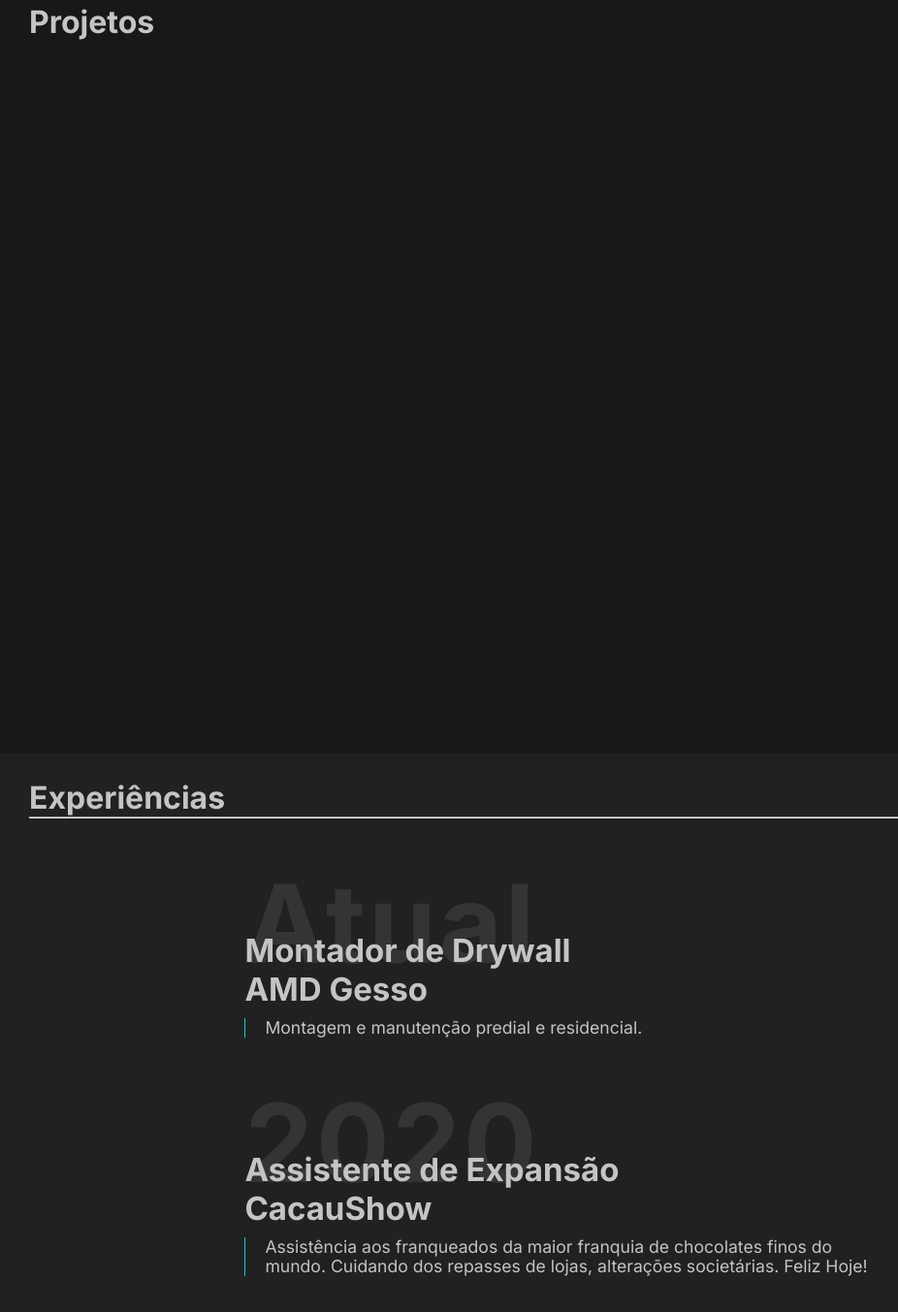
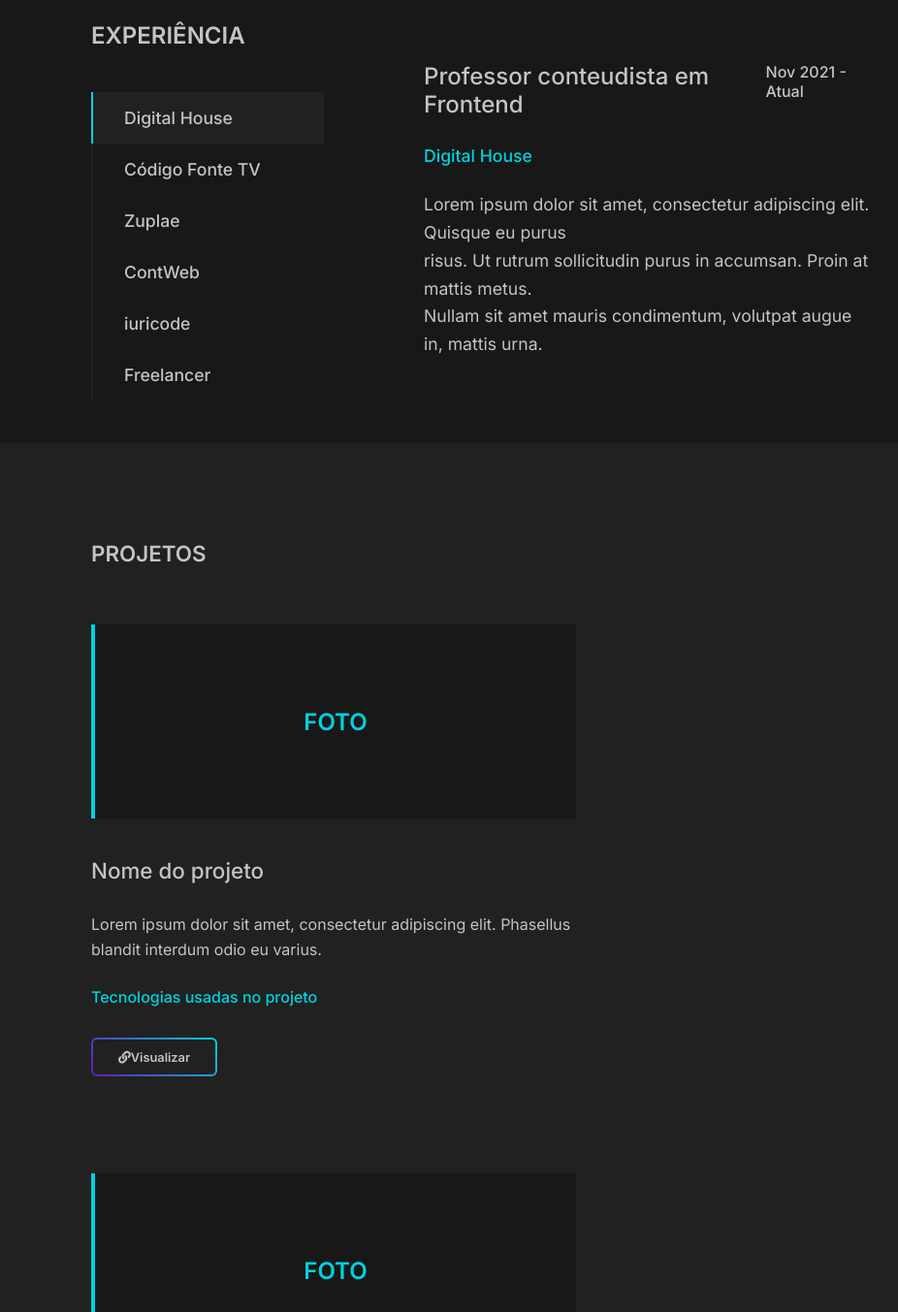
Before and after one commit to gabazevdo/portifolio, a plain HTML site: page index.html in a window 1280 px wide. Shown: the part 1447-2800 px from the top of the page at 97% size, without its empty margins (98-1024 px from the left). Drawn offline with nearby package versions, Linux system fonts and the light colour scheme.

Commit message:
Desafio quase finalizado

```diff
--- a/css/style.css
+++ b/css/style.css
@@ -16,9 +16,9 @@
 }
 
 .light-mode:root {
-  --primary: #e6e8eb;
-  --primary-Opacity: #e6e8eba6;
-  --secundary: #fbfcfc;
+  --primary: #fbfcfc;
+  --primary-Opacity: #fbfcfca6;
+  --secundary: #e6e8eb;
 
   --color-text-primary: #0e0e0e;
   --color-text-secundary: #223858;
@@ -113,7 +113,7 @@ header h3:hover {
 }
 
 #menu ul li a:hover {
-  color: #686464;
+  color: var(--colorPink);
   border-bottom: 3px solid var(--color-text-secundary);
 }
 
@@ -174,7 +174,7 @@ header h3:hover {
 
 #gabazevdo > span {
   max-height: 100vh;
-  opacity: 0.2;
+  opacity: 0.5;
   max-width: 100%;
   line-height: 80%;
   font-size: 35rem;
@@ -194,6 +194,12 @@ section {
   width: 100%;
   height: 90vh;
   margin-top: 5%;
+  background-image: url(../img/Looper\ BG.svg);
+  background-repeat: no-repeat;
+  background-position: 700px;
+
+  background-size: 75%;
+  position: relative;
 }
 
 .apresentacaoHome {
@@ -205,7 +211,6 @@ section {
   font-size: 5rem;
   margin-top: 2%;
   color: var(--color-text-secundary);
-  text-transform: uppercase;
 }
 
 .apresentacaoHome > h2 > h3 {
@@ -284,6 +289,7 @@ a {
 #sobre {
   background-color: var(--secundary);
   height: 80vh;
+  padding: 0 15%;
   width: 100%;
 
   display: flex;
@@ -298,8 +304,6 @@ a {
   justify-content: space-between;
   height: 100%;
   width: 100%;
-  padding-right: 20%;
-  border-right: 10px solid var(--primary);
 }
 
 .minha-foto {
@@ -354,56 +358,182 @@ a {
 /* Projetos */
 
 #projetos {
+  background-color: var(--secundary);
+  height: auto;
+  width: 100%;
+  display: flex;
+  flex-direction: column;
+  padding: 0 15%;
+}
+
+.projects h2 {
+  text-transform: uppercase;
+  font-size: 1.4rem;
+  font-weight: 600;
+  margin-top: 100px;
+  margin-bottom: 60px;
+}
+
+.cards {
+  max-width: 100%;
+  display: flex;
+  flex-wrap: wrap;
+  justify-content: space-between;
+  gap: 20px;
+}
+
+.cards .card {
+  max-width: 500px;
+}
+
+.card-img {
+  max-width: 500px;
+  height: 200px;
   background-color: var(--primary);
-  height: 100vh;
-  width: 100%;
+  border-left: 4px solid var(--color-text-secundary);
+  display: flex;
+  justify-content: center;
+  align-items: center;
+  margin-bottom: 40px;
+  font-size: 1.5rem;
+  font-weight: 600;
+  color: var(--color-text-secundary);
+}
+
+.cards .card h3 {
+  font-size: 1.4rem;
+  font-weight: 500;
+  margin-bottom: 30px;
+}
+
+.cards .card p {
+  font-size: 1rem;
+  font-weight: 400;
+  line-height: 1.6rem;
+  margin-bottom: 26px;
+  color: var(--gray-light);
+}
+
+.cards .card span {
+  display: block;
+  font-size: 1rem;
+  font-weight: 500;
+  margin-bottom: 32px;
+  color: var(--color-text-secundary);
+}
+
+.card button {
+  width: 130px;
+  height: 40px;
+  color: var(--color-text-primary);
+  z-index: 1;
+  border-radius: 6px;
+  position: relative;
+  background: linear-gradient(
+    45deg,
+    var(--colorPurple),
+    var(--color-text-secundary)
+  );
+  border: 0;
+  margin-bottom: 80px;
+  font-size: 0.8rem;
+  font-weight: 600;
+}
+
+.cards .card button::before {
+  background: var(--secundary);
+  content: "";
+  position: absolute;
+  z-index: -1;
+  inset: 2px;
+  border-radius: 4px;
 }
 
 /* Experiencia */
 #experiencia {
+  display: flex;
+  align-items: center;
+  background-color: var(--primary);
+  height: 60vh;
+  width: 100%;
+  padding: 0 15%;
+}
+
+.content {
+  display: flex;
+  gap: 103px;
+  align-items: center;
+  width: 90%;
+}
+
+.left h2 {
+  text-transform: uppercase;
+  font-weight: 600;
+  margin-bottom: 44px;
+}
+
+.left ul {
+  display: flex;
+  flex-direction: column;
+  list-style-type: none;
+  width: 15rem;
+}
+
+.left li {
+  font-size: 1.1rem;
+  font-weight: 500;
+  cursor: pointer;
+  display: flex;
+  padding: 1rem 2rem;
+  border-left: 2px solid var(--secundary);
+  transition: all 0.5s;
+}
+
+.left li:nth-child(1) {
+  border-left: 2px solid var(--color-text-secundary);
   background-color: var(--secundary);
-  height: auto;
+}
+
+.left li:hover {
+  border-left: 2px solid var(--color-text-secundary);
+  background-color: var(--secundary);
+}
+
+.right {
+  display: flex;
+  flex-direction: column;
   width: 100%;
 }
 
-.experiencia {
-  font-size: 2rem;
+.right .title {
+  display: flex;
+  justify-content: space-between;
+  align-items: flex-start;
+  margin-bottom: 28px;
 }
 
-.timeline {
-  width: 80%;
-  margin-left: 10%;
-  margin-bottom: 40px;
+.right .title h2 {
+  font-size: 1.5rem;
+  font-weight: 500;
 }
 
-hr {
-  color: var(--colorPink);
+.right .title span {
+  font-size: 1rem;
+  font-weight: 500;
 }
 
-.timeline .column {
-  margin: 40px 40px 40px 120px;
+.right .tag {
+  font-size: 1.1rem;
+  font-weight: 500;
+  margin-bottom: 26px;
+  color: var(--color-text-secundary);
 }
 
-.timeline .column .title h3 {
-  font-size: 7rem;
-  color: rgba(110, 110, 110, 0.25);
-  letter-spacing: 3px;
-}
-
-.timeline .column .title h2 {
-  margin-top: -60px;
-  font-size: 33px;
-}
-
-.timeline .column .description p {
+.right p {
   font-size: 1.1rem;
-  line-height: 20px;
-  margin-left: 20px;
-  margin-top: 10px;
-}
-
-.timeline .column .description {
-  border-left: 1px solid var(--color-text-secundary);
+  font-weight: 400;
+  line-height: 1.8rem;
+  color: var(--gray-light);
 }
 
 /* Contato */
@@ -441,7 +571,7 @@ textarea {
 
   border-radius: 50px;
   background: linear-gradient(145deg, var(--primary), var(--secundary));
-  box-shadow: 20px 20px 60px var(--primary), -20px -20px 60px var(--secundary);
+  box-shadow: 20px 20px 60px var(--primary);
 }
 
 form {
@@ -465,8 +595,8 @@ select,
 textarea {
   background: none;
   border: none;
-  border-bottom: solid 2px #474544;
-  color: #474544;
+  border-bottom: solid 2px var(--color-text-primary);
+  color: var(--colorPurple);
   font-size: 1em;
   font-weight: 600;
   letter-spacing: 1px;
@@ -503,7 +633,8 @@ textarea:focus {
 }
 
 select {
-  background: url("https://cdn4.iconfinder.com/data/icons/ionicons/512/icon-ios7-arrow-down-32.png") no-repeat right;
+  background: url("https://cdn4.iconfinder.com/data/icons/ionicons/512/icon-ios7-arrow-down-32.png")
+    no-repeat right;
   color: var(--color-text-secundary);
 
   outline: none;
@@ -539,27 +670,28 @@ textarea {
   color: var(--color-text-secundary);
 }
 
-#form_button {
-  background: none;
-  border: solid 2px #474544;
-  color: #474544;
+.submit button {
+  width: 130px;
+  height: 40px;
+  color: var(--color-text-primary);
+  z-index: 1;
+  border-radius: 6px;
+  position: relative;
+  background: linear-gradient(45deg, var(--colorPink), var(--colorPurple));
+  border: 0;
+  margin-bottom: 80px;
+  font-size: 1rem;
+  font-weight: 600;
   cursor: pointer;
-  display: inline-block;
-  font-size: 0.875em;
-  font-weight: bold;
-  outline: none;
-  padding: 20px 35px;
-  text-transform: uppercase;
-  -webkit-transition: all 0.3s;
-  -moz-transition: all 0.3s;
-  -ms-transition: all 0.3s;
-  -o-transition: all 0.3s;
-  transition: all 0.3s;
 }
 
-#form_button:hover {
-  background: #474544;
-  color: #f2f3eb;
+.submit button::before {
+  background: var(--secundary);
+  content: "";
+  position: absolute;
+  z-index: -1;
+  inset: 2px;
+  border-radius: 4px;
 }
 
 footer {
--- a/index.html
+++ b/index.html
@@ -10,6 +10,7 @@
       href="./img/fotoefeitos.com_-removebg-preview.png"
     />
 
+    <link href="https://unpkg.com/aos@2.3.1/dist/aos.css" rel="stylesheet" />
     <link
       rel="stylesheet"
       href="https://cdnjs.cloudflare.com/ajax/libs/font-awesome/5.11.2/css/all.min.css"
@@ -45,9 +46,14 @@
       </div>
 
       <section id="home">
-        <div class="apresentacaoHome">
+        <div class="apresentacaoHome"
+        data-aos="fade-zoom-in"
+     data-aos-easing="ease-in-back"
+     data-aos-delay="300"
+     data-aos-offset="0"
+     >
           <h2>Olá, eu sou</h2>
-          <h1>Gabriel Azevedo</h1>
+          <h1 >Gabriel Azevedo</h1>
           <h3>Front-end developer and Design UI-UX</h3>
 
           <div class="btns">
@@ -93,6 +99,8 @@
             </a>
           </div>
         </div>
+
+        <div class="home"></div>
       </section>
 
       <section id="sobre">
@@ -101,21 +109,22 @@
             <img
               src="https://github.com/gabazevdo.png"
               alt="Foto de perfil github"
+              data-aos="zoom-out-up" data-aos-duration="1400"
             />
           </div>
           <div class="sobre-mim">
             <div class="textos-sobre">
-              <h2>Quem sou</h2>
-              <h3>Itapevi, SP</h3>
-              <p>
+              <h2 data-aos="zoom-out-down" data-aos-duration="1400" >Quem sou</h2>
+              <h3 data-aos="zoom-out-down" data-aos-duration="1500">Itapevi, SP</h3>
+              <p data-aos="zoom-out-down" data-aos-duration="1700">
                 Meu nome é Gabriel Azevedo, tenho 31 anos, casado e papai de uma
                 princesa linda e um lindo pequeno principe.
               </p>
-              <p>
+              <p data-aos="zoom-out-down" data-aos-duration="1500">
                 Sou freelancer como Front-end developer e UI Designer.
                 Desenvolvo interfaces modernas e de alta qualidade
               </p>
-              <p>
+              <p data-aos="zoom-out-down" data-aos-duration="1400">
                 Gosto demais de tecnologia, e estou me dedicando diariamente
                 para ser um exímio profissional.
               </p>
@@ -236,99 +245,100 @@
         </div>
       </section>
 
-      <section id="projetos">
-        <h2 class="experiencia">Projetos</h2>
-      </section>
-
       <section id="experiencia">
-        <h2 class="experiencia">Experiências</h2>
-        <hr />
-
-        <div class="timeline">
-          <div class="column">
+        <div class="content">
+          <div class="left">
+            <h2>experiência</h2>
+            <ul>
+              <li class="border-li" data-aos="zoom-out-down" data-aos-duration="1400" >Digital House</li>
+               <li data-aos="zoom-out-down" data-aos-duration="1600">Código Fonte TV</li>
+               <li data-aos="zoom-out-down" data-aos-duration="1800">Zuplae</li>
+               <li data-aos="zoom-out-down" data-aos-duration="2000">ContWeb</li>
+               <li data-aos="zoom-out-down" data-aos-duration="2200">iuricode</li>
+               <li data-aos="zoom-out-down" data-aos-duration="2300">Freelancer</li>
+            </ul>
+          </div>
+          <div class="right" data-aos="fade-right" data-aos-duration="1400">
             <div class="title">
-              <h3>Atual</h3>
-              <h2>
-                Montador de Drywall <br />
-                AMD Gesso
-              </h2>
+              <h2>Professor conteudista em Frontend</h2>
+              <span>Nov 2021 - Atual</span>
             </div>
-            <div class="description">
-              <p>Montagem e manutenção predial e residencial.</p>
-            </div>
-          </div>
-
-          <div class="column">
-            <div class="title">
-              <h3>2020</h3>
-              <h2>
-                Assistente de Expansão <br />
-                CacauShow
-              </h2>
-            </div>
-            <div class="description">
+            <span class="tag">Digital House</span>
             <p>
-                Assistência aos franqueados da maior franquia de chocolates
-                finos do mundo. Cuidando dos repasses de lojas, alterações
-                societárias. Feliz Hoje!
+              Lorem ipsum dolor sit amet, consectetur adipiscing elit. Quisque
+              eu purus<br />
+              risus. Ut rutrum sollicitudin purus in accumsan. Proin at mattis
+              metus.<br />
+              Nullam sit amet mauris condimentum, volutpat augue in, mattis
+              urna.
             </p>
           </div>
         </div>
+      </section>
 
-          <div class="column">
-            <div class="title">
-              <h3>2017</h3>
-              <h2>
-                Motorista de aplicativos <br />
-                Uber ~ 99
-              </h2>
+      <section id="projetos" class="projects">
+        <h2>projetos</h2>
+        <div class="content">
+          <div class="cards">
+            <div class="card" data-aos="fade-right">
+              <div class="card-img">FOTO</div>
+              <h3>Nome do projeto</h3>
+              <p>
+                Lorem ipsum dolor sit amet, consectetur adipiscing elit.
+                Phasellus blandit interdum odio eu varius.
+              </p>
+              <span>Tecnologias usadas no projeto</span>
+              <a href=""
+                ><button><i class="fas fa-link"></i>Visualizar</button></a
+              >
             </div>
-            <div class="description">
+            <div class="card" data-aos="fade-left">
+              <div class="card-img">FOTO</div>
+              <h3>Nome do projeto</h3>
               <p>
-                Trabalho autônomo com carro próprio, transportando passageiros
-                da Uber e 99.
+                Lorem ipsum dolor sit amet, consectetur adipiscing elit.
+                Phasellus blandit interdum odio eu varius.
               </p>
+              <span>Tecnologias usadas no projeto</span>
+              <a href=""
+                ><button><i class="fas fa-link"></i>Visualizar</button></a
+              >
             </div>
+            <div class="card" data-aos="fade-right">
+              <div class="card-img">FOTO</div>
+              <h3>Nome do projeto</h3>
+              <p>
+                Lorem ipsum dolor sit amet, consectetur adipiscing elit.
+                Phasellus blandit interdum odio eu varius.
+              </p>
+              <span>Tecnologias usadas no projeto</span>
+              <a href=""
+                ><button><i class="fas fa-link"></i>Visualizar</button></a
+              >
             </div>
-
-          <div class="column">
-            <div class="title">
-              <h3>2014</h3>
-              <h2>
-                Assistente Administrativo <br />
-                R. Progresso
-              </h2>
-            </div>
-            <div class="description">
+            <div class="card" data-aos="fade-left">
+              <div class="card-img">FOTO</div>
+              <h3>Nome do projeto</h3>
               <p>
-                Atendimento telefônico e pessoal aos clientes do grupo
-                Cemitérios Associados, acordos, elaboração e preenchimento de
-                planilhas, treinamento de novos funcionários, auxilio ao
-                profissional de TI, suporte ao usuário.
+                Lorem ipsum dolor sit amet, consectetur adipiscing elit.
+                Phasellus blandit interdum odio eu varius.
               </p>
-            </div>
-          </div>
-
-          <div class="column">
-            <div class="title">
-              <h3>2010</h3>
-              <h2>
-                Assitente Financeiro <br />
-                Lojas Eskala
-              </h2>
-            </div>
-            <div class="description">
-              <p>
-                Contas à pagar e receber; Pagamentos de funcionários; Pagamentos
-                de fornecedores;
-              </p>
+              <span>Tecnologias usadas no projeto</span>
+              <a href=""
+                ><button><i class="fas fa-link"></i>Visualizar</button></a
+              >
             </div>
           </div>
         </div>
       </section>
 
       <section id="contato">
-        <div id="container">
+        <div
+          id="container"
+          data-aos="fade-up"
+          data-aos-easing="linear"
+          data-aos-duration="1500"
+        >
           <h2>&bull; Entre em contato &bull;</h2>
 
           <form action="#" method="post" id="contact_form">
@@ -389,7 +399,7 @@
             </div>
 
             <div class="submit">
-              <input type="submit" value="Enviar" id="form_button" />
+              <button type="submit" id="form_button">Enviar</button>
             </div>
           </form>
           <!-- // End form -->
@@ -411,5 +421,9 @@
         html.classList.toggle("light-mode");
       });
     </script>
+    <script src="https://unpkg.com/aos@2.3.1/dist/aos.js"></script>
+    <script>
+      AOS.init();
+    </script>
   </body>
 </html>
```
Also changed, not shown: img/Looper BG.svg (added). Lines whose indentation alone changed are shown as unchanged.
